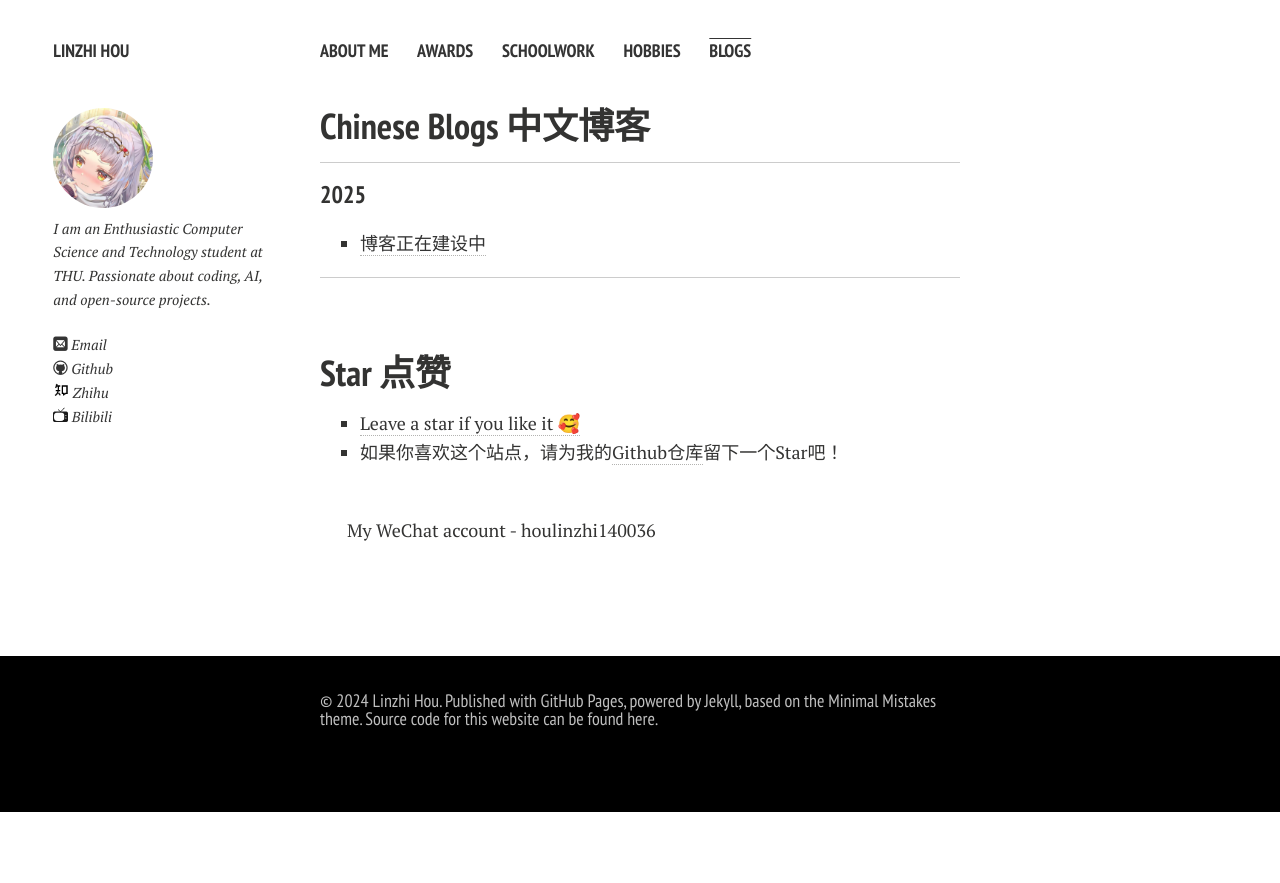
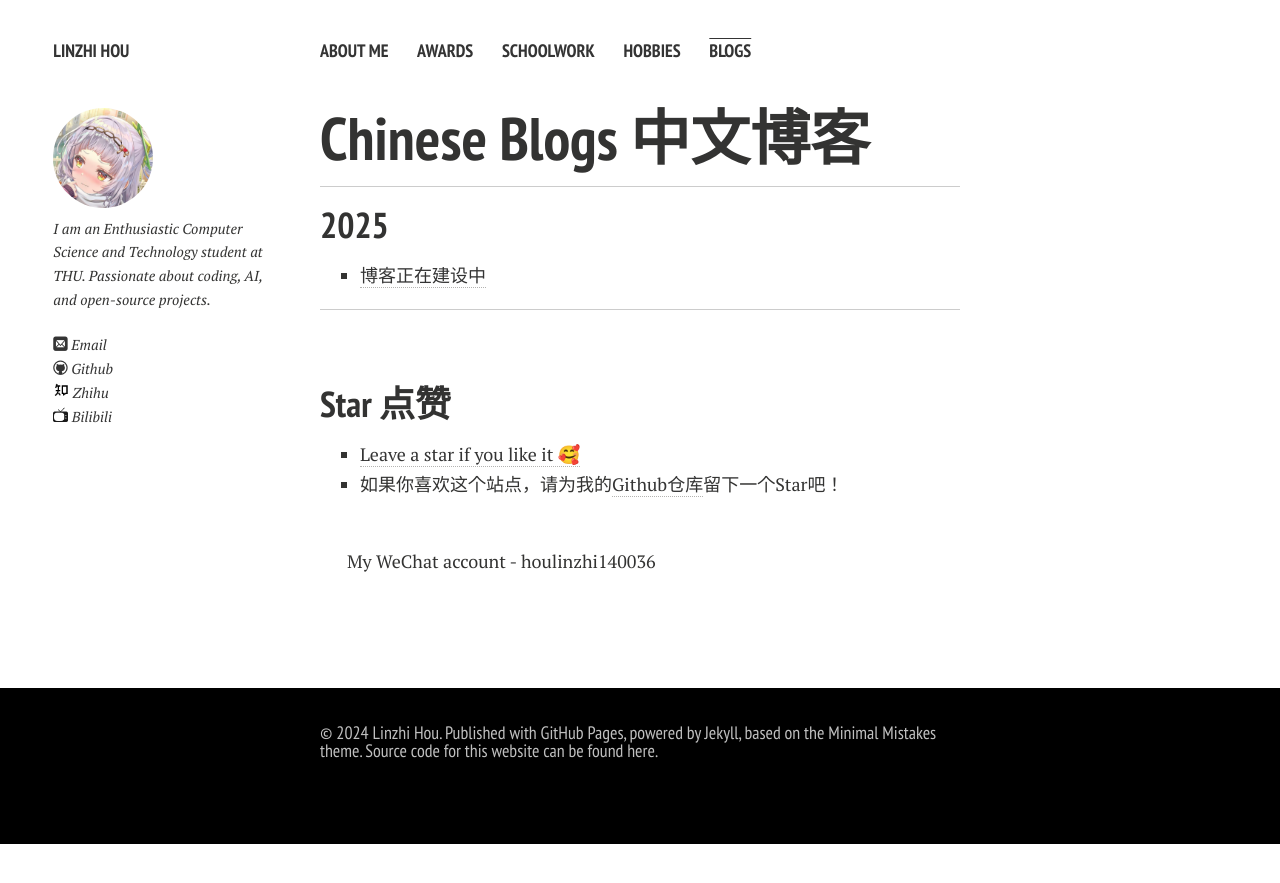
Before and after one commit to Zenith-Hlz/Zenith-Hlz.github.io, a Jekyll site: the page built from blogs.md, in a window 1280 px wide. Shown: the top 883 px of the page. Built offline with Jekyll 4.4.1, drawn with Linux system fonts in a browser that asks for light colours; nearby versions of some CDN libraries; comment, search, counter and statistics services are not loaded; a style sheet for code colours, icons or effects is not loaded.

Commit message:
adjusted some structure

```diff
--- a/blogs.md
+++ b/blogs.md
@@ -4,11 +4,11 @@ permalink: /blogs/index.html
 title: Blogs
 ---
 
-## Chinese Blogs 中文博客
+# Chinese Blogs 中文博客
 
 ---
 
-### 2025
+## 2025
 
 - [博客正在建设中](https://zenith-hlz.github.io/files/404)
 
```
Also changed, not shown: hobbies.md (+2 -0 lines).
